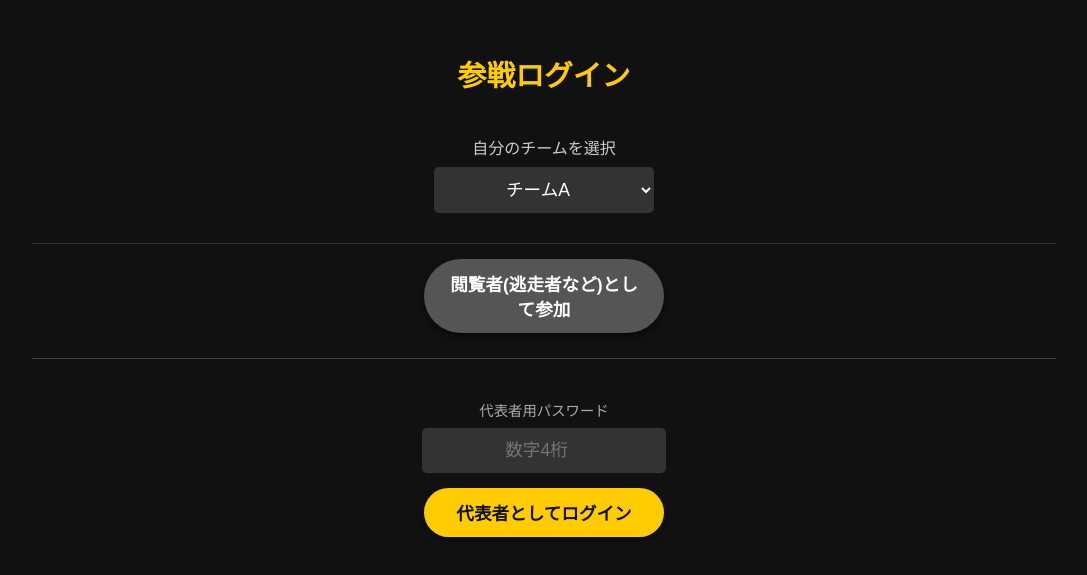
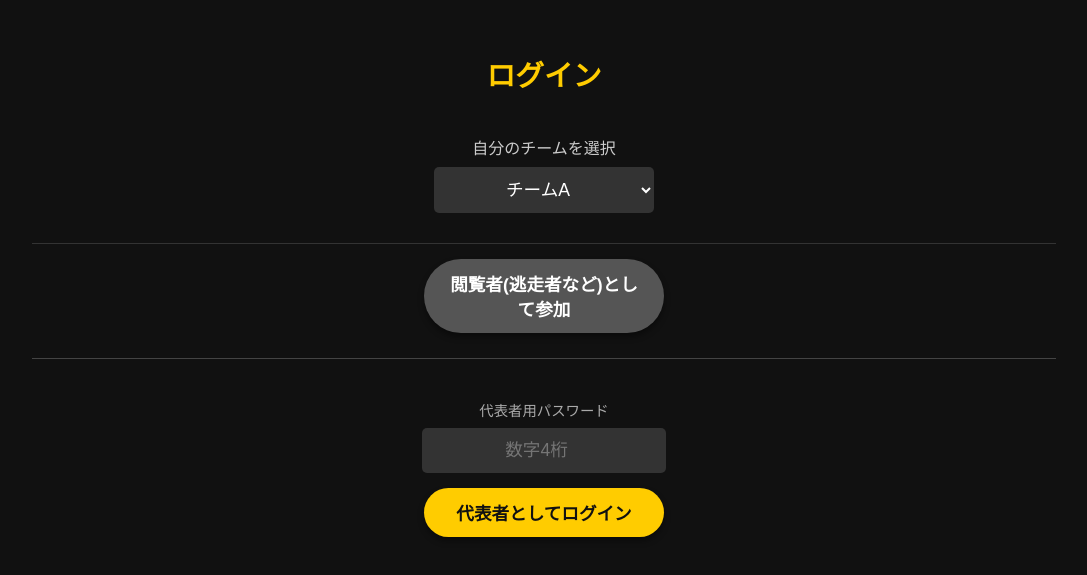
Before and after one commit to mikyan4869/OniGO, a plain HTML site: page index.html in a window 1280 px wide. Shown: the part 117-692 px from the top of the page, without its empty margins (96-1183 px from the left). Drawn offline with nearby package versions, Linux system fonts and the light colour scheme.

Commit message:
Update index.html

```diff
--- a/index.html
+++ b/index.html
@@ -120,7 +120,7 @@
     </div>
 
     <div id="login-screen">
-        <h2 class="role-title">参戦ログイン</h2>
+        <h2 class="role-title">ログイン</h2>
 
         <p style="margin-bottom: 8px; font-size: 1rem; color: #ccc;">自分のチームを選択</p>
         <select id="team-select">
```
